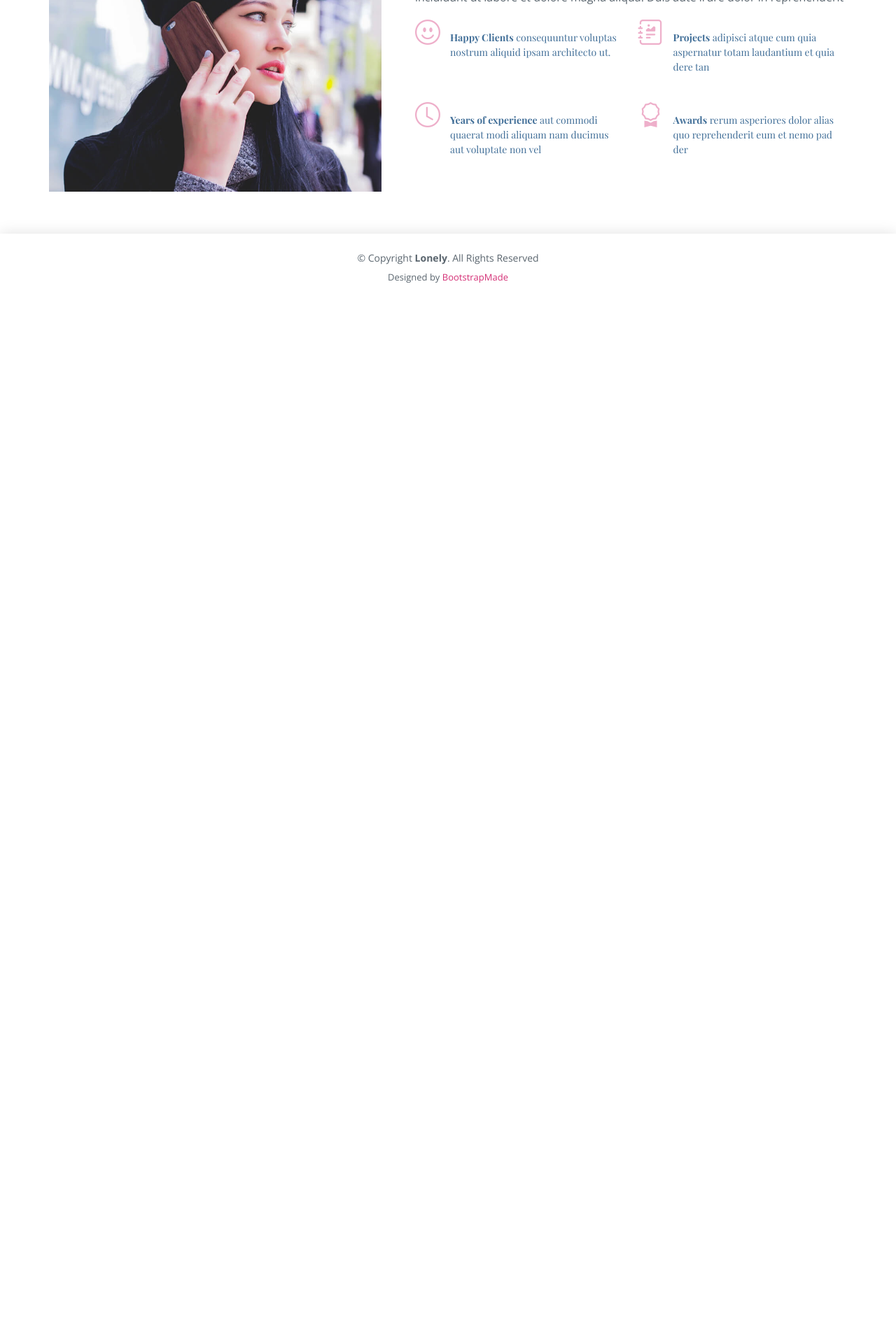
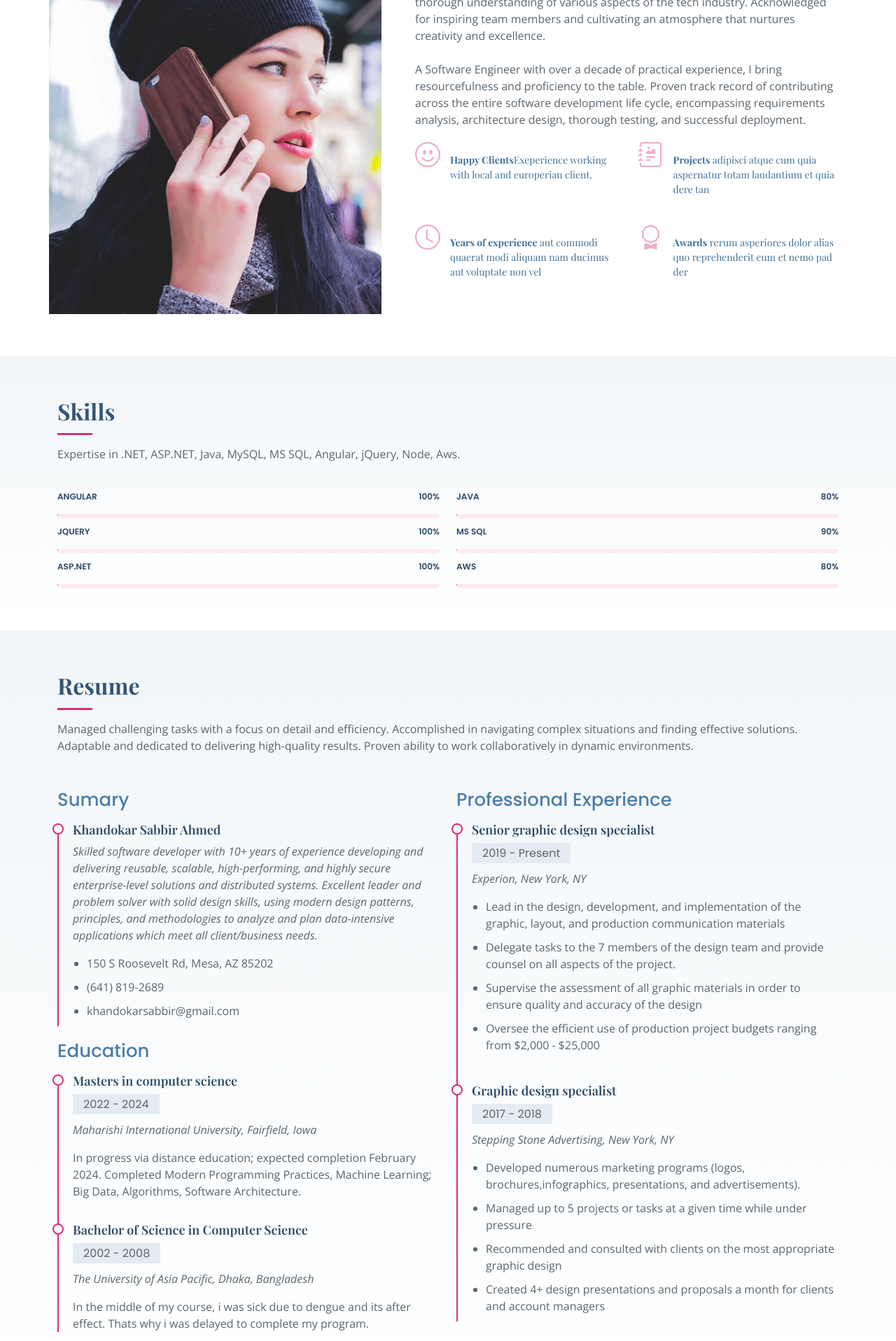
Before and after one commit to khandokar/mysite, an Angular app: page / in a window 1280 px wide. Shown: the part 880-2797 px from the top of the page at 70% size. Before the commit the page ends 1310 px from the top, so only its background shows below. Built offline with nearby package versions, Linux system fonts and the light colour scheme; a web font is replaced by a local one.

Commit message:
Worked on skill and eduction section

```diff
--- a/package.json
+++ b/package.json
@@ -12,9 +12,11 @@
   "private": true,
   "dependencies": {
     "@angular/animations": "^17.0.0",
+    "@angular/cdk": "^17.0.5",
     "@angular/common": "^17.0.0",
     "@angular/compiler": "^17.0.0",
     "@angular/core": "^17.0.0",
+    "@angular/flex-layout": "^15.0.0-beta.42",
     "@angular/forms": "^17.0.0",
     "@angular/platform-browser": "^17.0.0",
     "@angular/platform-browser-dynamic": "^17.0.0",
--- a/src/app/app.component.html
+++ b/src/app/app.component.html
@@ -7,8 +7,11 @@
 
   <header id="header" class="d-flex align-items-center">
     <div class="container d-flex align-items-center justify-content-between">
+
       <div class="logo">
-        <h1><a href="index.html">Hola</a></h1>
+        <h1><a href="index.html"></a></h1>
+        <!-- Uncomment below if you prefer to use an image logo -->
+        <!-- <a href="index.html"><img src="assets/img/logo.png" alt="" class="img-fluid"></a>-->
       </div>
 
       <nav id="navbar" class="navbar">
@@ -18,23 +21,6 @@
           <li><a class="nav-link scrollto" href="#resume">Resume</a></li>
           <li><a class="nav-link scrollto" href="#services">Services</a></li>
           <li><a class="nav-link scrollto" href="#portfolio">Portfolio</a></li>
-          <li class="dropdown"><a href="#"><span>Drop Down</span> <i class="bi bi-chevron-down"></i></a>
-            <ul>
-              <li><a href="#">Drop Down 1</a></li>
-              <li class="dropdown"><a href="#"><span>Deep Drop Down</span> <i class="bi bi-chevron-right"></i></a>
-                <ul>
-                  <li><a href="#">Deep Drop Down 1</a></li>
-                  <li><a href="#">Deep Drop Down 2</a></li>
-                  <li><a href="#">Deep Drop Down 3</a></li>
-                  <li><a href="#">Deep Drop Down 4</a></li>
-                  <li><a href="#">Deep Drop Down 5</a></li>
-                </ul>
-              </li>
-              <li><a href="#">Drop Down 2</a></li>
-              <li><a href="#">Drop Down 3</a></li>
-              <li><a href="#">Drop Down 4</a></li>
-            </ul>
-          </li>
           <li><a class="nav-link scrollto" href="#contact">Contact</a></li>
         </ul>
         <i class="bi bi-list mobile-nav-toggle"></i>
@@ -45,23 +31,26 @@
   <main id="main">
 
     <!-- ======= About Section ======= -->
-     <section id="about" class="about">
+    <section id="about" class="about">
       <div class="container">
 
         <div class="row no-gutters">
           <div class="image col-xl-5 d-flex align-items-stretch justify-content-center justify-content-lg-start"></div>
           <div class="col-xl-7 ps-0 ps-lg-5 pe-lg-1 d-flex align-items-stretch">
             <div class="content d-flex flex-column justify-content-center">
-              <h3>Voluptatem dignissimos provident quasi</h3>
+              <h3>About Me</h3>
               <p>
-                Lorem ipsum dolor sit amet, consectetur adipiscing elit, sed do eiusmod tempor incididunt ut labore et dolore magna aliqua. Duis aute irure dolor in reprehenderit
+                A top performer in advancing technological innovation and development in the realm of enterprise software development. Established success in leadership, operational effectiveness, and fostering organizational growth, coupled with a thorough understanding of various aspects of the tech industry. Acknowledged for inspiring team members and cultivating an atmosphere that nurtures creativity and excellence.
+              </p>
+              <p><br>
+                A Software Engineer with over a decade of practical experience, I bring resourcefulness and proficiency to the table. Proven track record of contributing across the entire software development life cycle, encompassing requirements analysis, architecture design, thorough testing, and successful deployment.
               </p>
               <div class="row">
                 <div class="col-md-6 d-md-flex align-items-md-stretch">
                   <div class="count-box">
                     <i class="bi bi-emoji-smile"></i>
-                    <span data-purecounter-start="0" data-purecounter-end="65" data-purecounter-duration="1" class="purecounter"></span>
-                    <p><strong>Happy Clients</strong> consequuntur voluptas nostrum aliquid ipsam architecto ut.</p>
+                    <span data-purecounter-start="0" data-purecounter-end="15" data-purecounter-duration="1" class="purecounter"></span>
+                    <p><strong>Happy Clients</strong>Exeperience working with local and europerian client.</p>
                   </div>
                 </div>
 
@@ -96,38 +85,148 @@
       </div>
     </section><!-- End About Section -->
 
+    <!-- ======= Skills Section ======= -->
+    <section id="skills" class="skills section-bg">
+      <div class="container">
 
+        <div class="section-title">
+          <h2>Skills</h2>
+          <p>Expertise in .NET, ASP.NET, Java, MySQL, MS SQL, Angular, jQuery, Node, Aws.</p>
+        </div>
+
+        <div class="row skills-content">
+
+          <div class="col-lg-6">
+
+            <div class="progress">
+              <span class="skill">Angular <i class="val">100%</i></span>
+              <div class="progress-bar-wrap">
+                <div class="progress-bar" role="progressbar" aria-valuenow="100" aria-valuemin="0" aria-valuemax="100"></div>
+              </div>
+            </div>
+
+            <div class="progress">
+              <span class="skill">jQuery <i class="val">100%</i></span>
+              <div class="progress-bar-wrap">
+                <div class="progress-bar" role="progressbar" aria-valuenow="100" aria-valuemin="0" aria-valuemax="100"></div>
+              </div>
+            </div>
+
+            <div class="progress">
+              <span class="skill">ASP.NET <i class="val">100%</i></span>
+              <div class="progress-bar-wrap">
+                <div class="progress-bar" role="progressbar" aria-valuenow="100" aria-valuemin="0" aria-valuemax="100"></div>
+              </div>
+            </div>
+          </div>
+
+          <div class="col-lg-6">
+
+            <div class="progress">
+              <span class="skill">Java <i class="val">80%</i></span>
+              <div class="progress-bar-wrap">
+                <div class="progress-bar" role="progressbar" aria-valuenow="80" aria-valuemin="0" aria-valuemax="100"></div>
+              </div>
+            </div>
+
+            <div class="progress">
+              <span class="skill">MS SQL <i class="val">90%</i></span>
+              <div class="progress-bar-wrap">
+                <div class="progress-bar" role="progressbar" aria-valuenow="90" aria-valuemin="0" aria-valuemax="100"></div>
+              </div>
+            </div>
+
+            <div class="progress">
+              <span class="skill">Aws <i class="val">80%</i></span>
+              <div class="progress-bar-wrap">
+                <div class="progress-bar" role="progressbar" aria-valuenow="80" aria-valuemin="0" aria-valuemax="100"></div>
+              </div>
+            </div>
+
+          </div>
+
+        </div>
+
+      </div>
+    </section><!-- End Skills Section -->
+
+     <!-- ======= Resume Section ======= -->
+    <section id="resume" class="resume section-bg">
+      <div class="container">
+
+        <div class="section-title">
+          <h2>Resume</h2>
+          <p>Managed challenging tasks with a focus on detail and efficiency. Accomplished in navigating complex situations and finding effective solutions. Adaptable and dedicated to delivering high-quality results. Proven ability to work collaboratively in dynamic environments.</p>
+        </div>
+
+        <div class="row">
+           <div class="col-lg-6">
+              <h3 class="resume-title">Sumary</h3>
+              <div class="resume-item pb-0">
+                <h4>Khandokar Sabbir Ahmed</h4>
+                <p><em>Skilled software developer with 10+ years of experience developing and delivering reusable, scalable, high-performing, and highly secure enterprise-level solutions and distributed systems. Excellent leader and problem solver with solid design skills, using modern design patterns, principles, and methodologies to analyze and plan data-intensive applications which meet all client/business needs.</em></p>
+                <div>
+                    <ul>
+                      <li>150 S Roosevelt Rd, Mesa, AZ 85202</li>
+                      <li>(641) 819-2689</li>
+                      <li>khandokarsabbir&#64;gmail.com</li>
+                    </ul>
+                </div>
+              </div>
+
+              <h3 class="resume-title">Education</h3>
+              <div class="resume-item">
+                <h4>Masters in computer science</h4>
+                <h5>2022 - 2024</h5>
+                <p><em>Maharishi International University, Fairfield, Iowa</em></p>
+                <p>In progress via distance education; expected completion February 2024. Completed Modern Programming Practices, Machine Learning; Big Data, Algorithms, Software Architecture.</p>
+              </div>
+
+              <div class="resume-item">
+                <h4>Bachelor of Science in Computer Science</h4>
+                <h5>2002 - 2008</h5>
+                <p><em>The University of Asia Pacific, Dhaka, Bangladesh</em></p>
+                <p>In the middle of my course, i was sick due to dengue and its after effect. Thats why i was delayed to complete my program.</p>
+              </div>
+
+           </div>
+           <div class="col-lg-6">
+                <h3 class="resume-title">Professional Experience</h3>
+                <div class="resume-item">
+                  <h4>Senior graphic design specialist</h4>
+                  <h5>2019 - Present</h5>
+                  <p><em>Experion, New York, NY </em></p>
+                  <div>
+                      <ul>
+                        <li>Lead in the design, development, and implementation of the graphic, layout, and production communication materials</li>
+                        <li>Delegate tasks to the 7 members of the design team and provide counsel on all aspects of the project. </li>
+                        <li>Supervise the assessment of all graphic materials in order to ensure quality and accuracy of the design</li>
+                        <li>Oversee the efficient use of production project budgets ranging from $2,000 - $25,000</li>
+                      </ul>
+                  </div>
+                </div>
+                <div class="resume-item">
+                  <h4>Graphic design specialist</h4>
+                  <h5>2017 - 2018</h5>
+                  <p><em>Stepping Stone Advertising, New York, NY</em></p>
+                  <div>
+                  <ul>
+                    <li>Developed numerous marketing programs (logos, brochures,infographics, presentations, and advertisements).</li>
+                    <li>Managed up to 5 projects or tasks at a given time while under pressure</li>
+                    <li>Recommended and consulted with clients on the most appropriate graphic design</li>
+                    <li>Created 4+ design presentations and proposals a month for clients and account managers</li>
+                  </ul>
+                </div>
+                </div>
+           </div>
+        </div>
+
+      </div>
+    </section><!-- End Resume Section -->
 
   </main>
 
-  <!-- ======= Footer ======= -->
-  <footer id="footer">
-    <div class="container">
-      <div class="copyright">
-        &copy; Copyright <strong><span>Lonely</span></strong>. All Rights Reserved
-      </div>
-      <div class="credits">
-        <!-- All the links in the footer should remain intact. -->
-        <!-- You can delete the links only if you purchased the pro version. -->
-        <!-- Licensing information: https://bootstrapmade.com/license/ -->
-        <!-- Purchase the pro version with working PHP/AJAX contact form: https://bootstrapmade.com/free-html-bootstrap-template-lonely/ -->
-        Designed by <a href="https://bootstrapmade.com/">BootstrapMade</a>
-      </div>
-    </div>
-  </footer><!-- End  Footer -->
-
   <a href="#" class="back-to-top d-flex align-items-center justify-content-center"><i class="bi bi-arrow-up-short"></i></a>
 
-  <!-- Vendor JS Files -->
-  <script src="assets/vendor/purecounter/purecounter_vanilla.js"></script>
-  <script src="assets/vendor/bootstrap/js/bootstrap.bundle.min.js"></script>
-  <script src="assets/vendor/glightbox/js/glightbox.min.js"></script>
-  <script src="assets/vendor/isotope-layout/isotope.pkgd.min.js"></script>
-  <script src="assets/vendor/swiper/swiper-bundle.min.js"></script>
-  <script src="assets/vendor/waypoints/noframework.waypoints.js"></script>
-  <script src="assets/vendor/php-email-form/validate.js"></script>
-
-  <!-- Template Main JS File -->
-  <script src="assets/js/main.js"></script>
 
 <router-outlet></router-outlet>
--- a/src/app/app.component.ts
+++ b/src/app/app.component.ts
@@ -1,11 +1,12 @@
 import { Component } from '@angular/core';
 import { CommonModule } from '@angular/common';
 import { RouterOutlet } from '@angular/router';
+import { FlexLayoutModule } from '@angular/flex-layout';
 
 @Component({
   selector: 'app-root',
   standalone: true,
-  imports: [CommonModule, RouterOutlet],
+  imports: [CommonModule, FlexLayoutModule, RouterOutlet],
   templateUrl: './app.component.html',
   styleUrl: './app.component.css'
 })
```
Also changed, not shown: src/index.html (+11 -0 lines), 1 other file (tests, documents, lock files or other folders).
